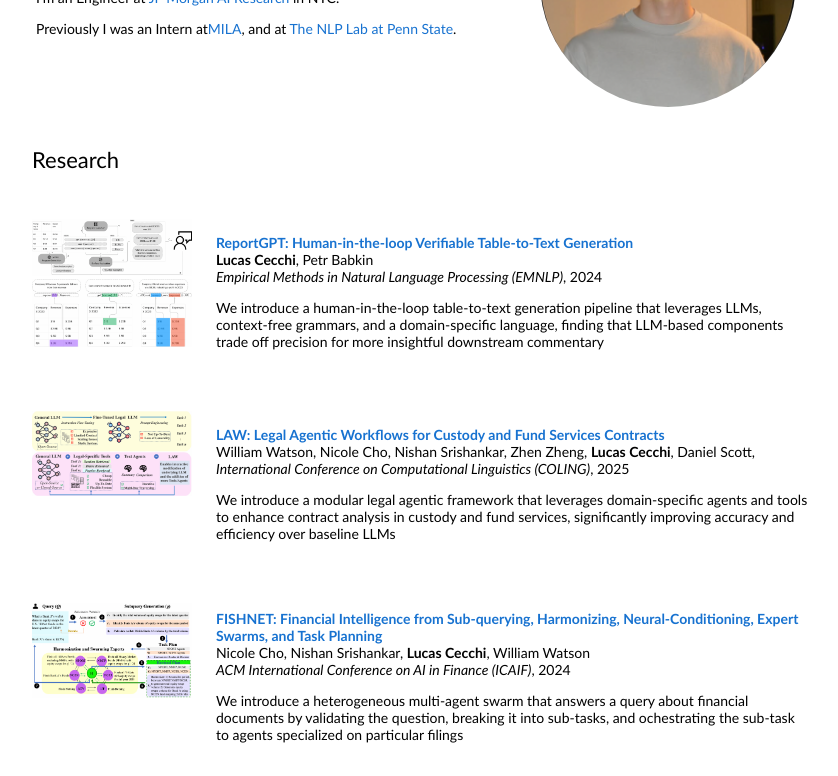
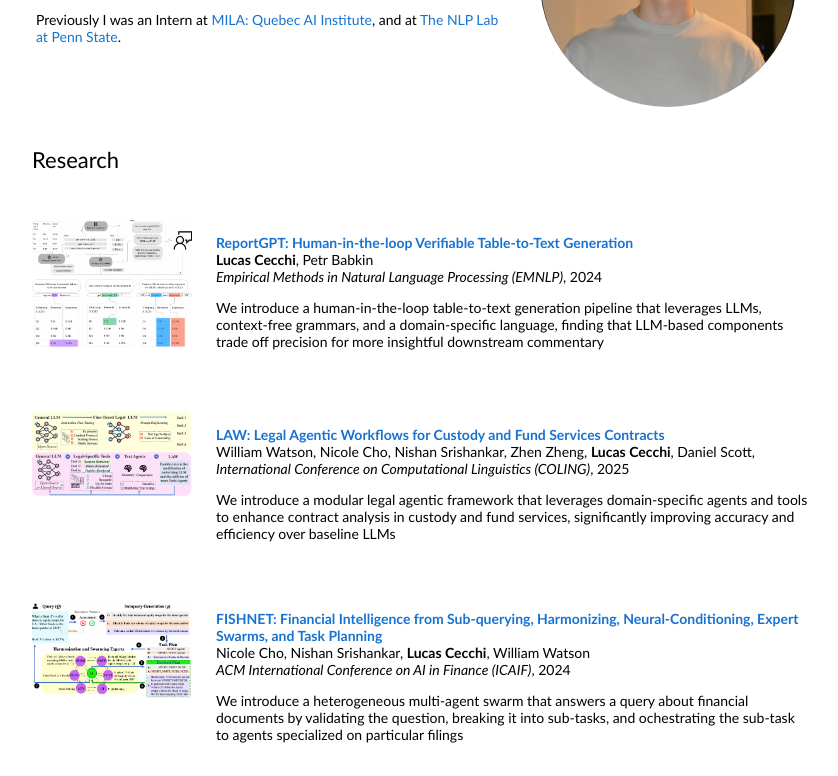
Before and after one commit to Lucasc-99/Lucasc-99.github.io, a plain HTML site: page index.html in a window 1280 px wide. Shown: the part 172-948 px from the top of the page, without its empty margins (224-1062 px from the left). Drawn offline with Linux system fonts and the light colour scheme.

```diff
--- a/index.html
+++ b/index.html
@@ -24,7 +24,7 @@
                 </p>
                 <p>I'm an Engineer at <a href="https://www.jpmorgan.com/technology/artificial-intelligence/about" target="_blank">JP Morgan AI Research</a> in NYC.</p>
 
-                <p>Previously I was an Intern at<a href="https://mila.quebec/en" target="_blank">MILA</a>, and at <a href="https://www.nlplab.psu.edu/" target="_blank">The NLP Lab at Penn State</a>.
+                <p>Previously I was an Intern at <a href="https://mila.quebec/en" target="_blank">MILA: Quebec AI Institute</a>, and at <a href="https://www.nlplab.psu.edu/" target="_blank">The NLP Lab at Penn State</a>.
                 </p>
                 <p style="text-align:center">
                   <!-- <a href="mailto:jonbarron@gmail.com">Email</a> &nbsp;/&nbsp; -->
```
